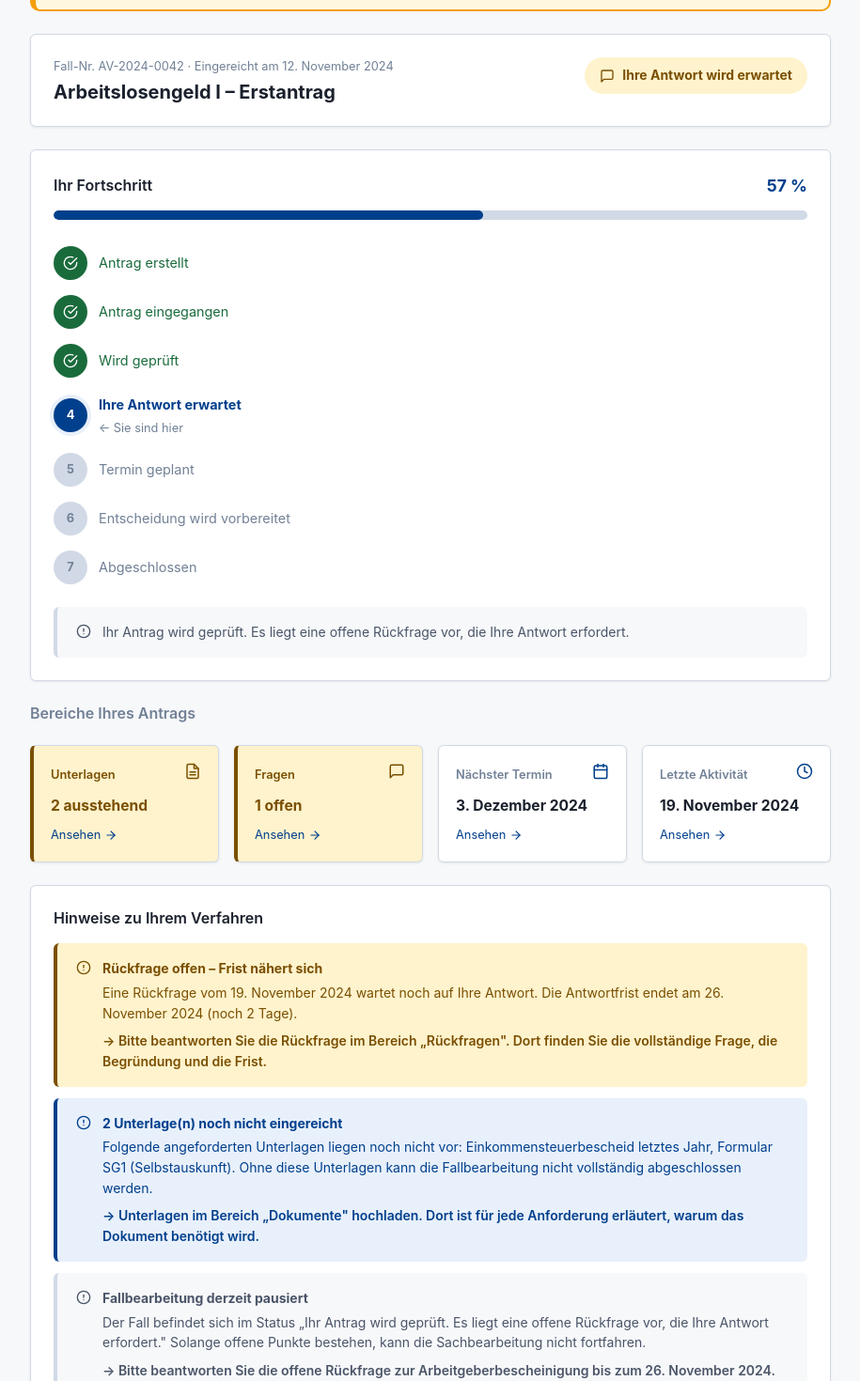
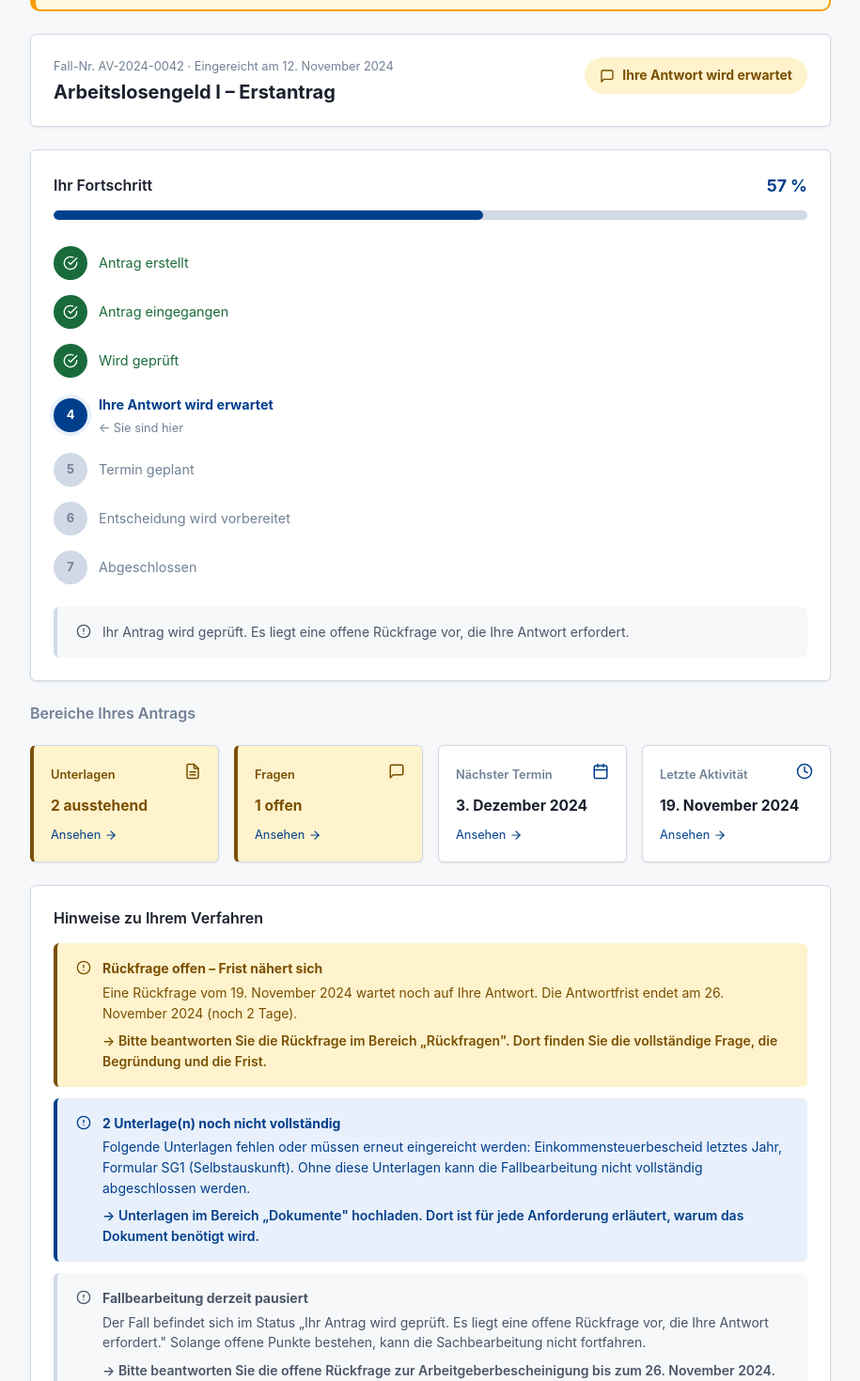
Before and after one commit to d0npedro/open-state, a Next.js app in the folder demo/: page /fall in a window 1280 px wide. Shown: the part 311-1781 px from the top of the page at 94% size, without its empty margins (182-1097 px from the left). Built offline with nearby package versions, Linux system fonts and the light colour scheme.

Commit message:
av: fix progress for UNTERLAGEN_FEHLEN and show rest state banner
Map side statuses into the overview progress chain so demo sessions no
longer drop to 0%. Count rejected docs as outstanding, treat ABGELEHNT in
fairness signal 2, add rest-state banner when IN_PRUEFUNG with no tasks.

```diff
--- a/demo/app/fall/page.tsx
+++ b/demo/app/fall/page.tsx
@@ -9,15 +9,43 @@ import { useDemoState } from '@/context/DemoStateContext';
 import { berechneFairnessSignale } from '@/lib/fairness/rules';
 import { Icon } from '@/components/Icon';
 
+/**
+ * Lineare Fortschrittsschritte (US-AV-002).
+ * Nebenstatus wie UNTERLAGEN_FEHLEN / PAUSIERT liegen nicht in der Kette —
+ * sie werden über resolveProgressIndex auf die passende Phase gemappt,
+ * damit die Anzeige nach Demo-Interaktionen nicht auf 0 % springt.
+ */
 const statusFlow = [
   { key: 'ANGELEGT',                  label: 'Antrag erstellt' },
   { key: 'EINGEGANGEN',               label: 'Antrag eingegangen' },
   { key: 'IN_PRUEFUNG',               label: 'Wird geprüft' },
-  { key: 'RUECKFRAGE_OFFEN',          label: 'Ihre Antwort erwartet' },
+  { key: 'RUECKFRAGE_OFFEN',          label: 'Handlung von Ihnen erwartet' },
   { key: 'TERMIN_ANGESETZT',          label: 'Termin geplant' },
   { key: 'ENTSCHEIDUNG_VORBEREITET',  label: 'Entscheidung wird vorbereitet' },
   { key: 'BESCHEID_ZUGESTELLT',       label: 'Abgeschlossen' },
 ];
+
+/** Mappt Fallstatus auf Index in statusFlow (inkl. Nebenstatus aus Demo-Session). */
+function resolveProgressIndex(status: string): number {
+  // Bürger-Handlungsphase: Rückfrage ODER fehlende Unterlagen (Demo-Status nach RQ)
+  if (status === 'UNTERLAGEN_FEHLEN' || status === 'RUECKFRAGE_OFFEN') {
+    return statusFlow.findIndex(s => s.key === 'RUECKFRAGE_OFFEN');
+  }
+  if (status === 'PAUSIERT') {
+    return statusFlow.findIndex(s => s.key === 'IN_PRUEFUNG');
+  }
+  const idx = statusFlow.findIndex(s => s.key === status);
+  // Fallback: nicht in der Kette → „Wird geprüft“ (kein 0 %-Sprung)
+  return idx >= 0 ? idx : statusFlow.findIndex(s => s.key === 'IN_PRUEFUNG');
+}
+
+/** Aktives Schrittlabe l dynamisch (Rückfrage vs. Unterlagen). */
+function activeStepLabel(status: string, defaultLabel: string): string {
+  if (status === 'UNTERLAGEN_FEHLEN') return 'Unterlagen fehlen noch';
+  if (status === 'RUECKFRAGE_OFFEN') return 'Ihre Antwort wird erwartet';
+  if (status === 'PAUSIERT') return 'Pausiert';
+  return defaultLabel;
+}
 
 // UX-Grund: Menschliche Beschreibungen statt Verwaltungsstatus-Codes
 const statusToChip: Record<string, { label: string; css: string; icon: string }> = {
@@ -35,13 +63,17 @@ const statusToChip: Record<string, { label: string; css: string; icon: string }>
 export default function FallPage() {
   const { fall } = useDemoState();
   const chip = statusToChip[fall.status] ?? { label: fall.status, css: 'status-chip-neutral', icon: 'info' };
-  const currentIndex = statusFlow.findIndex(s => s.key === fall.status);
+  const currentIndex = resolveProgressIndex(fall.status);
   const fortschrittProzent = Math.round(((currentIndex + 1) / statusFlow.length) * 100);
   const fairnessSignale = berechneFairnessSignale(fall);
   const hatOffeneAufgaben = fall.offeneAufgaben.length > 0;
   const offeneRueckfragen = fall.rueckfragen.filter(r => !r.beantwortet).length;
-  const ausstehendeUnterlagen = fall.dokumente.filter(d => d.status === 'ANGEFORDERT').length;
+  // ANGEFORDERT + ABGELEHNT blockieren den Fortschritt (parität zu /fall/dokumente)
+  const ausstehendeUnterlagen = fall.dokumente.filter(
+    d => d.status === 'ANGEFORDERT' || d.status === 'ABGELEHNT'
+  ).length;
   const naechsterTermin = fall.termine.find(t => t.status === 'BESTAETIGT');
+  const wartetAufBehoerde = !hatOffeneAufgaben && fall.status === 'IN_PRUEFUNG';
 
   return (
     <div style={{ display: 'flex', flexDirection: 'column', gap: '1.5rem' }}>
@@ -70,6 +102,29 @@ export default function FallPage() {
                 <Icon name="arrow-right" size={18} />
               </Link>
             )}
+          </div>
+        </div>
+      )}
+
+      {/* ─── 1b. RUHEZUSTAND: Kein Handeln nötig (nach Demo-Abschluss) ─
+          UX-Grund: Wenn alle Aufgaben erledigt sind, muss das ebenso
+          klar sein wie der Handlungsbedarf — sonst wirkt die Seite „leer“. */}
+      {wartetAufBehoerde && (
+        <div
+          className="notice-box notice-box-success"
+          role="status"
+          aria-live="polite"
+          data-testid="ruhezustand-banner"
+        >
+          <Icon name="check-circle" size={20} style={{ flexShrink: 0, marginTop: '2px' }} />
+          <div style={{ flex: 1 }}>
+            <strong style={{ display: 'block', marginBottom: '0.25rem', fontSize: '1rem' }}>
+              Kein Handeln von Ihnen erforderlich
+            </strong>
+            <p style={{ margin: 0, fontSize: '0.9rem' }}>{fall.naechsterSchritt}</p>
+            <p style={{ margin: '0.5rem 0 0', fontSize: '0.85rem', color: 'var(--color-text-muted)' }}>
+              {fall.statusBeschreibung}
+            </p>
           </div>
         </div>
       )}
@@ -116,6 +171,7 @@ export default function FallPage() {
             const active = idx === currentIndex;
             const dotCss   = done ? 'step-dot-done'   : active ? 'step-dot-active'   : 'step-dot-pending';
             const labelCss = done ? 'step-label-done' : active ? 'step-label-active' : 'step-label-pending';
+            const label = active ? activeStepLabel(fall.status, step.label) : step.label;
             return (
               <div key={step.key} className="step-row" style={{ padding: '0.5rem 0' }}>
                 <div className={`step-dot ${dotCss}`} aria-hidden="true">
@@ -125,7 +181,7 @@ export default function FallPage() {
                   }
                 </div>
                 <div>
-                  <span className={`step-label ${labelCss}`}>{step.label}</span>
+                  <span className={`step-label ${labelCss}`}>{label}</span>
                   {active && (
                     <div style={{ fontSize: '0.8rem', color: 'var(--color-text-muted)', marginTop: '0.125rem' }}>
                       ← Sie sind hier
--- a/demo/lib/fairness/rules.ts
+++ b/demo/lib/fairness/rules.ts
@@ -69,18 +69,26 @@ export function berechneFairnessSignale(fall: Fall): FairnessSignal[] {
   }
 
   // ─── Signal 2: Fehlende Unterlagen blockieren Fallfortschritt ─────────────
-  // Regel: Dokumente mit Status ANGEFORDERT, für die noch kein Eingang verzeichnet ist,
+  // Regel: Dokumente mit Status ANGEFORDERT oder ABGELEHNT (erneute Einreichung nötig)
   //        halten den nächsten Bearbeitungsschritt an.
-  const fehlendeDokumente = fall.dokumente.filter(d => d.status === 'ANGEFORDERT');
+  const fehlendeDokumente = fall.dokumente.filter(
+    d => d.status === 'ANGEFORDERT' || d.status === 'ABGELEHNT'
+  );
   if (fehlendeDokumente.length > 0) {
+    const abgelehnt = fehlendeDokumente.filter(d => d.status === 'ABGELEHNT');
     const names = fehlendeDokumente.map(d => d.bezeichnung).join(', ');
+    const abgelehntHinweis =
+      abgelehnt.length > 0
+        ? ` Davon abgelehnt und erneut einzureichen: ${abgelehnt.map(d => d.bezeichnung).join(', ')}.`
+        : '';
     signale.push({
       id: 'FH-UNTERLAGEN-FEHLEND',
       typ: 'UNTERLAGE_FEHLT_BLOCKIERT',
-      titel: `${fehlendeDokumente.length} Unterlage(n) noch nicht eingereicht`,
+      titel: `${fehlendeDokumente.length} Unterlage(n) noch nicht vollständig`,
       erklaerung:
-        `Folgende angeforderten Unterlagen liegen noch nicht vor: ${names}. ` +
-        `Ohne diese Unterlagen kann die Fallbearbeitung nicht vollständig abgeschlossen werden.`,
+        `Folgende Unterlagen fehlen oder müssen erneut eingereicht werden: ${names}.` +
+        abgelehntHinweis +
+        ` Ohne diese Unterlagen kann die Fallbearbeitung nicht vollständig abgeschlossen werden.`,
       auswirkung:
         'Die Sachbearbeitung kann erst mit der Entscheidungsvorbereitung fortfahren, ' +
         'wenn alle angeforderten Unterlagen vollständig und fristgerecht eingereicht wurden.',
@@ -88,7 +96,8 @@ export function berechneFairnessSignale(fall: Fall): FairnessSignal[] {
         'Unterlagen im Bereich „Dokumente" hochladen. ' +
         'Dort ist für jede Anforderung erläutert, warum das Dokument benötigt wird.',
       bezug: `Dokumente: ${fehlendeDokumente.map(d => d.id).join(', ')}`,
-      prioritaet: 'HINWEIS',
+      // Abgelehnte Unterlagen sind dringlicher als reine Anforderung
+      prioritaet: abgelehnt.length > 0 ? 'RELEVANT' : 'HINWEIS',
     });
   }
 
```
Also changed, not shown: 2 other files (tests, documents, lock files or other folders).
